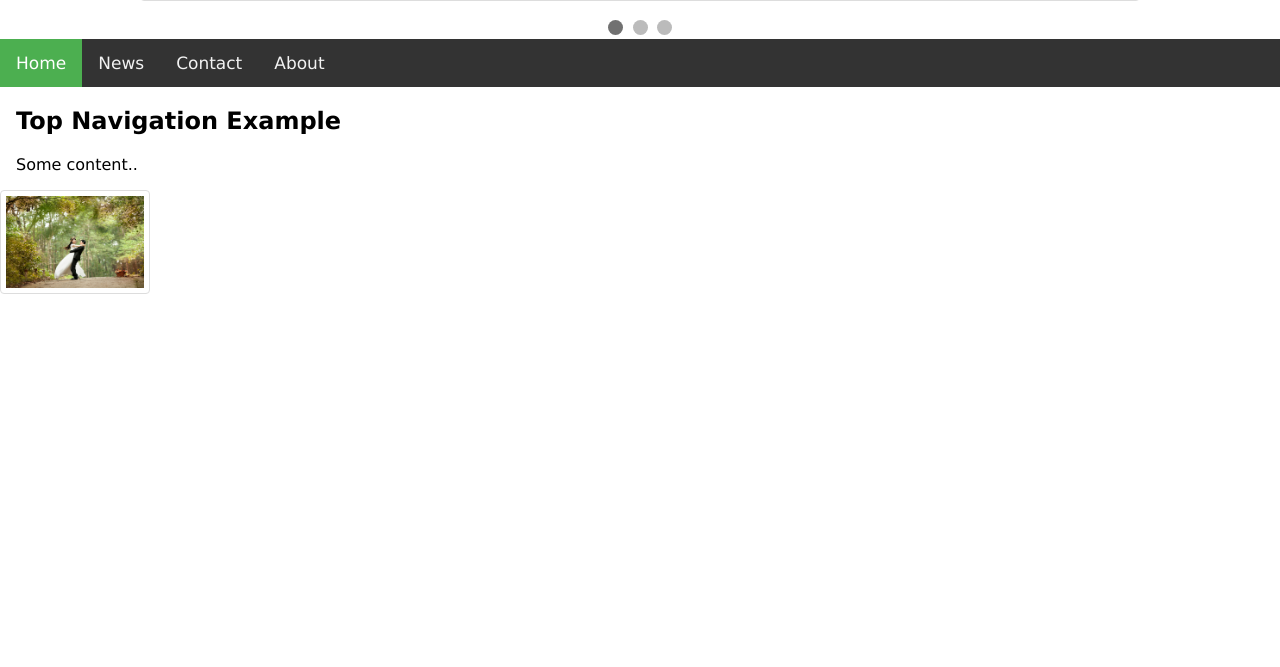
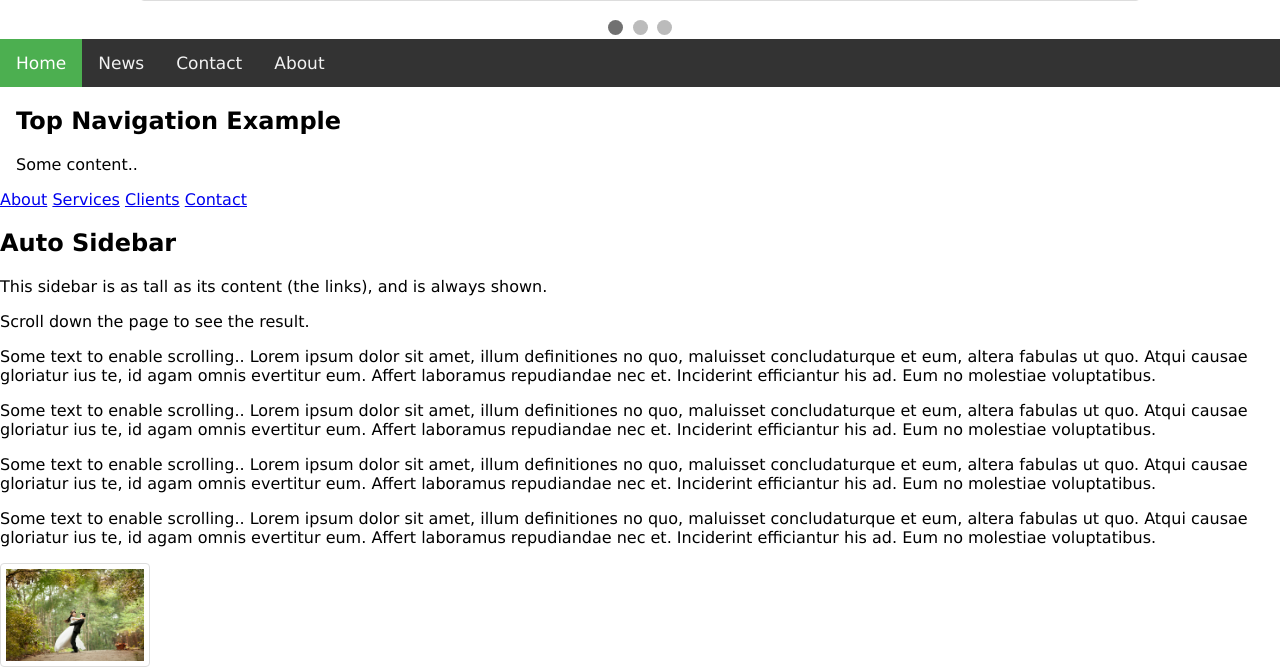
Before and after one commit to alyssafiess/MobileAppDev, a PHP site: page / in a window 1280 px wide. Shown: the part 668-1335 px from the top of the page. Before the commit the page ends 962 px from the top, so only its background shows below. Run offline with PHP 8.4, Linux system fonts and the light colour scheme.

Commit message:
c
commit changes

```diff
--- a/module 02/project/index.html
+++ b/module 02/project/index.html
@@ -208,8 +208,25 @@ function showSlides(n) {
   <h2>Top Navigation Example</h2>
   <p>Some content..</p>
 </div>
+<div class="sidenav">
+  <a href="#about">About</a>
+  <a href="#services">Services</a>
+  <a href="#clients">Clients</a>
+  <a href="#contact">Contact</a>
+</div>
+
+<div class="main">
+  <h2>Auto Sidebar</h2>
+  <p>This sidebar is as tall as its content (the links), and is always shown.</p>
+  <p>Scroll down the page to see the result.</p>
+  <p>Some text to enable scrolling.. Lorem ipsum dolor sit amet, illum definitiones no quo, maluisset concludaturque et eum, altera fabulas ut quo. Atqui causae gloriatur ius te, id agam omnis evertitur eum. Affert laboramus repudiandae nec et. Inciderint efficiantur his ad. Eum no molestiae voluptatibus.</p>
+  <p>Some text to enable scrolling.. Lorem ipsum dolor sit amet, illum definitiones no quo, maluisset concludaturque et eum, altera fabulas ut quo. Atqui causae gloriatur ius te, id agam omnis evertitur eum. Affert laboramus repudiandae nec et. Inciderint efficiantur his ad. Eum no molestiae voluptatibus.</p>
+  <p>Some text to enable scrolling.. Lorem ipsum dolor sit amet, illum definitiones no quo, maluisset concludaturque et eum, altera fabulas ut quo. Atqui causae gloriatur ius te, id agam omnis evertitur eum. Affert laboramus repudiandae nec et. Inciderint efficiantur his ad. Eum no molestiae voluptatibus.</p>
+  <p>Some text to enable scrolling.. Lorem ipsum dolor sit amet, illum definitiones no quo, maluisset concludaturque et eum, altera fabulas ut quo. Atqui causae gloriatur ius te, id agam omnis evertitur eum. Affert laboramus repudiandae nec et. Inciderint efficiantur his ad. Eum no molestiae voluptatibus.</p>
+</div>
 <a target="_blank" href="wedding.jpg">
   <img src="wedding.jpg" alt="wedding" style="width:150px">
 </a>
+
 </body>
 </html>
```
Also changed, not shown: module 02/project/CSS/style.css (+33 -0 lines).
